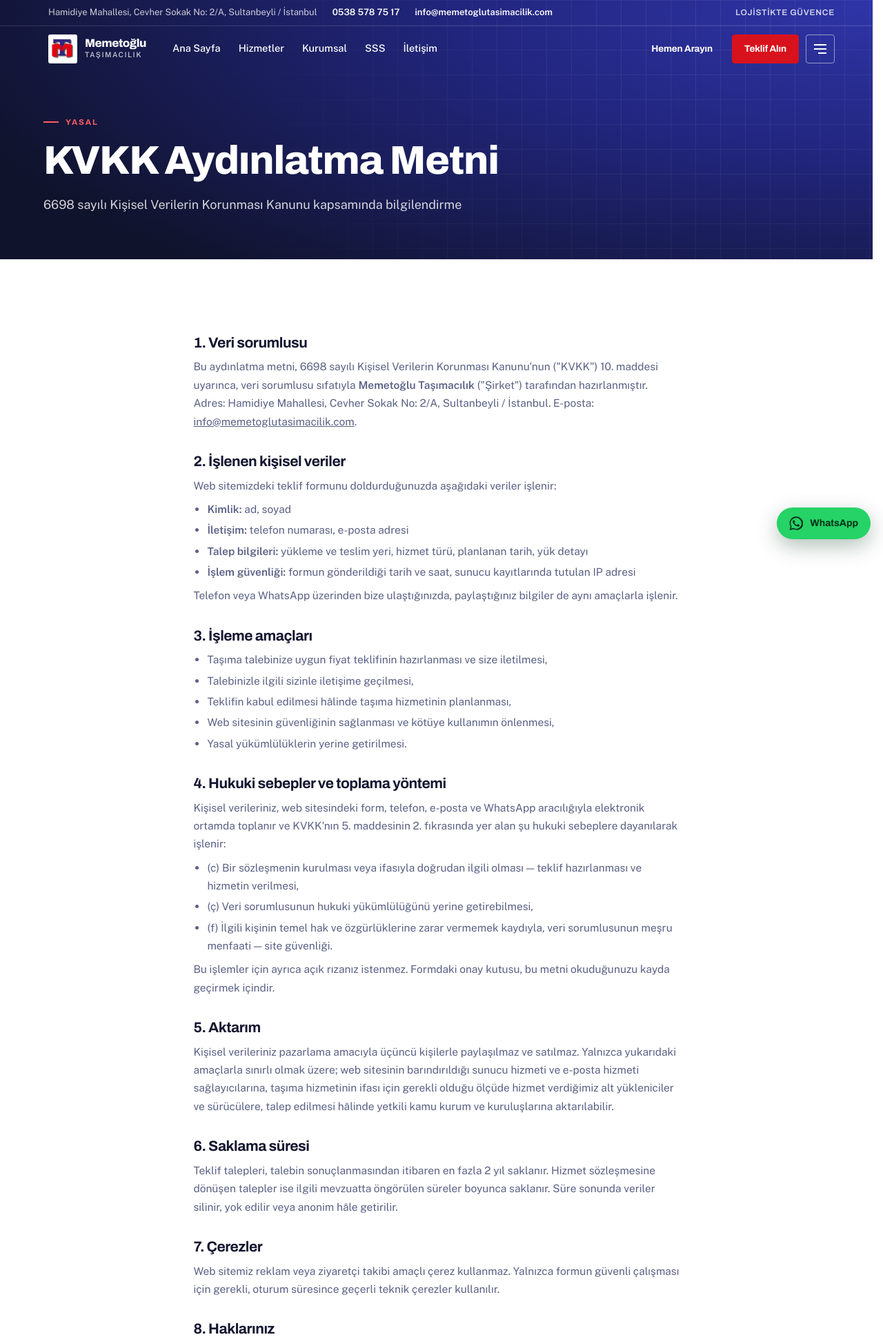
After one commit to hhkknn/Memetoglu_Tasimacilik, an ASP.NET Core app: page /kvkk in a window 1280 px wide. The commit adds this page. Shown: the top 1939 px of the page at 69% size. Run offline with ASP.NET Core 8, Linux system fonts and the light colour scheme.

Commit message:
KVKK aydınlatma metni sayfası ve teklif formuna onay kutusu ekle
- /kvkk: veri sorumlusu, işlenen veriler, amaç, hukuki sebep, aktarım,
  saklama süresi, çerezler, KVKK m.11 hakları ve başvuru yolu. Firma adı,
  adres ve e-posta panel ayarlarından gelir.
- Teklif formunda "aydınlatma metnini okudum" kutusu zorunlu; tarayıcı
  ve sunucu tarafında doğrulanır, onay zamanı talep e-postasına yazılır.
- Alt bilgiye ve site haritasına KVKK bağlantısı eklendi.

Co-Authored-By: Claude Opus 5.5 <noreply@anthropic.com>
Claude-Session: https://claude.ai/code/session_01AjMEkBdMWbfanoYEhWPeYF

```diff
--- a/Pages/Index.cshtml.cs
+++ b/Pages/Index.cshtml.cs
@@ -23,3 +23,4 @@ public sealed class IndexModel(ContentService icerik) : IcerikSayfasiModel(iceri
 public sealed class HizmetlerSayfaModel(ContentService icerik) : IcerikSayfasiModel(icerik);
 public sealed class KurumsalModel(ContentService icerik) : IcerikSayfasiModel(icerik);
 public sealed class SssModel(ContentService icerik) : IcerikSayfasiModel(icerik);
+public sealed class KvkkModel(ContentService icerik) : IcerikSayfasiModel(icerik);
--- /dev/null
+++ b/Pages/Kvkk.cshtml
@@ -0,0 +1,99 @@
+@page "/kvkk"
+@model KvkkModel
+@{
+    ViewData["Baslik"] = "KVKK Aydınlatma Metni";
+    ViewData["Aciklama"] = "6698 sayılı Kişisel Verilerin Korunması Kanunu kapsamında web sitesi ziyaretçileri ve teklif talep edenler için aydınlatma metni.";
+    var ayar = Model.Icerik.Settings;
+    var adres = ayar.Address.OneLine;
+}
+
+@*
+    Bu metin genel bir şablondur. Yayına almadan önce firmanın tam ticari
+    unvanı ve vergi bilgileri eklenmeli, bir hukukçuya kontrol ettirilmelidir.
+*@
+<main id="icerik">
+    <partial name="Sections/_SayfaBasligi" model="@(new SayfaBasligiVm("Yasal", "KVKK Aydınlatma Metni", "6698 sayılı Kişisel Verilerin Korunması Kanunu kapsamında bilgilendirme"))" />
+
+    <section class="section">
+        <div class="wrap legal">
+            <h2>1. Veri sorumlusu</h2>
+            <p>
+                Bu aydınlatma metni, 6698 sayılı Kişisel Verilerin Korunması Kanunu'nun ("KVKK") 10. maddesi
+                uyarınca, veri sorumlusu sıfatıyla <strong>@ayar.CompanyName</strong> ("Şirket") tarafından hazırlanmıştır.
+                Adres: @adres. E-posta: <a href="mailto:@ayar.Email">@ayar.Email</a>.
+            </p>
+
+            <h2>2. İşlenen kişisel veriler</h2>
+            <p>Web sitemizdeki teklif formunu doldurduğunuzda aşağıdaki veriler işlenir:</p>
+            <ul>
+                <li><strong>Kimlik:</strong> ad, soyad</li>
+                <li><strong>İletişim:</strong> telefon numarası, e-posta adresi</li>
+                <li><strong>Talep bilgileri:</strong> yükleme ve teslim yeri, hizmet türü, planlanan tarih, yük detayı</li>
+                <li><strong>İşlem güvenliği:</strong> formun gönderildiği tarih ve saat, sunucu kayıtlarında tutulan IP adresi</li>
+            </ul>
+            <p>Telefon veya WhatsApp üzerinden bize ulaştığınızda, paylaştığınız bilgiler de aynı amaçlarla işlenir.</p>
+
+            <h2>3. İşleme amaçları</h2>
+            <ul>
+                <li>Taşıma talebinize uygun fiyat teklifinin hazırlanması ve size iletilmesi,</li>
+                <li>Talebinizle ilgili sizinle iletişime geçilmesi,</li>
+                <li>Teklifin kabul edilmesi hâlinde taşıma hizmetinin planlanması,</li>
+                <li>Web sitesinin güvenliğinin sağlanması ve kötüye kullanımın önlenmesi,</li>
+                <li>Yasal yükümlülüklerin yerine getirilmesi.</li>
+            </ul>
+
+            <h2>4. Hukuki sebepler ve toplama yöntemi</h2>
+            <p>
+                Kişisel verileriniz, web sitesindeki form, telefon, e-posta ve WhatsApp aracılığıyla elektronik ortamda toplanır ve
+                KVKK'nın 5. maddesinin 2. fıkrasında yer alan şu hukuki sebeplere dayanılarak işlenir:
+            </p>
+            <ul>
+                <li>(c) Bir sözleşmenin kurulması veya ifasıyla doğrudan ilgili olması — teklif hazırlanması ve hizmetin verilmesi,</li>
+                <li>(ç) Veri sorumlusunun hukuki yükümlülüğünü yerine getirebilmesi,</li>
+                <li>(f) İlgili kişinin temel hak ve özgürlüklerine zarar vermemek kaydıyla, veri sorumlusunun meşru menfaati — site güvenliği.</li>
+            </ul>
+            <p>Bu işlemler için ayrıca açık rızanız istenmez. Formdaki onay kutusu, bu metni okuduğunuzu kayda geçirmek içindir.</p>
+
+            <h2>5. Aktarım</h2>
+            <p>
+                Kişisel verileriniz pazarlama amacıyla üçüncü kişilerle paylaşılmaz ve satılmaz. Yalnızca yukarıdaki amaçlarla sınırlı olmak üzere;
+                web sitesinin barındırıldığı sunucu hizmeti ve e-posta hizmeti sağlayıcılarına, taşıma hizmetinin ifası için gerekli olduğu ölçüde
+                hizmet verdiğimiz alt yükleniciler ve sürücülere, talep edilmesi hâlinde yetkili kamu kurum ve kuruluşlarına aktarılabilir.
+            </p>
+
+            <h2>6. Saklama süresi</h2>
+            <p>
+                Teklif talepleri, talebin sonuçlanmasından itibaren en fazla 2 yıl saklanır. Hizmet sözleşmesine dönüşen talepler ise ilgili
+                mevzuatta öngörülen süreler boyunca saklanır. Süre sonunda veriler silinir, yok edilir veya anonim hâle getirilir.
+            </p>
+
+            <h2>7. Çerezler</h2>
+            <p>
+                Web sitemiz reklam veya ziyaretçi takibi amaçlı çerez kullanmaz. Yalnızca formun güvenli çalışması için gerekli,
+                oturum süresince geçerli teknik çerezler kullanılır.
+            </p>
+
+            <h2>8. Haklarınız</h2>
+            <p>KVKK'nın 11. maddesi uyarınca Şirket'e başvurarak:</p>
+            <ul>
+                <li>Kişisel verilerinizin işlenip işlenmediğini öğrenme ve işlenmişse buna ilişkin bilgi talep etme,</li>
+                <li>İşlenme amacını ve amacına uygun kullanılıp kullanılmadığını öğrenme,</li>
+                <li>Yurt içinde veya yurt dışında aktarıldığı üçüncü kişileri bilme,</li>
+                <li>Eksik veya yanlış işlenmişse düzeltilmesini, KVKK'nın 7. maddesindeki şartlar çerçevesinde silinmesini veya yok edilmesini isteme,</li>
+                <li>Düzeltme, silme ve yok etme işlemlerinin verilerin aktarıldığı üçüncü kişilere bildirilmesini isteme,</li>
+                <li>Münhasıran otomatik sistemlerle analiz edilmesi suretiyle aleyhinize bir sonucun ortaya çıkmasına itiraz etme,</li>
+                <li>Kanuna aykırı işlenmesi sebebiyle zarara uğramanız hâlinde zararın giderilmesini talep etme</li>
+            </ul>
+            <p>haklarına sahipsiniz.</p>
+
+            <h2>9. Başvuru</h2>
+            <p>
+                Taleplerinizi, kimliğinizi tespit etmemizi sağlayacak bilgilerle birlikte yazılı olarak <strong>@adres</strong> adresine
+                veya <a href="mailto:@ayar.Email">@ayar.Email</a> adresine iletebilirsiniz. Başvurunuz, niteliğine göre en geç 30 gün içinde
+                ücretsiz olarak sonuçlandırılır.
+            </p>
+
+            <p class="legal-meta">Son güncelleme: @(new DateTime(2026, 10, 5).ToString("d MMMM yyyy", new System.Globalization.CultureInfo("tr-TR")))</p>
+        </div>
+    </section>
+</main>
--- a/Pages/Shared/_Layout.cshtml
+++ b/Pages/Shared/_Layout.cshtml
@@ -259,7 +259,7 @@
         </div>
 
         <div class="foot-bottom">
-            <span>© @DateTime.Now.Year @ayar.CompanyName. Tüm hakları saklıdır.</span>
+            <span>© @DateTime.Now.Year @ayar.CompanyName. Tüm hakları saklıdır. · <a href="/kvkk">KVKK Aydınlatma Metni</a></span>
             @if (!string.IsNullOrWhiteSpace(ayar.Slogan))
             {
                 <span>@ayar.Slogan</span>
--- a/Program.cs
+++ b/Program.cs
@@ -156,7 +156,7 @@ app.MapGet("/sitemap.xml", (ContentService icerik, HttpContext ctx) =>
 
     var sayfalar = new (string Yol, string Oncelik)[]
     {
-        ("/", "1.0"), ("/hizmetler", "0.9"), ("/kurumsal", "0.7"), ("/sss", "0.6"), ("/iletisim", "0.8"),
+        ("/", "1.0"), ("/hizmetler", "0.9"), ("/kurumsal", "0.7"), ("/sss", "0.6"), ("/iletisim", "0.8"), ("/kvkk", "0.3"),
     };
     var tarih = DateTime.Now.ToString("yyyy-MM-dd");
     var adresler = string.Concat(sayfalar.Select(s => $"""
--- a/wwwroot/css/style.css
+++ b/wwwroot/css/style.css
@@ -766,3 +766,18 @@ html.menu-open .side-nav a{opacity:1;transform:none;transition-delay:calc(var(--
   .svc-mini-hepsi a{flex-direction:row;align-items:center}
 }
 .cta-band{border-top:1px solid rgba(237,239,250,.1)}
+
+/* KVKK onay kutusu: kutu solda, metin sağda akar. */
+.kvkk-onay{display:flex;flex-direction:row;align-items:flex-start;gap:10px;margin:4px 0 16px}
+.kvkk-onay input{flex:none;width:18px;height:18px;padding:0;margin-top:2px;accent-color:var(--navy)}
+.kvkk-onay label{font-size:13px;line-height:1.5;color:var(--muted);font-weight:400;text-transform:none;letter-spacing:0}
+.kvkk-onay a{color:var(--navy);font-weight:600}
+
+/* Yasal metin sayfası */
+.legal{max-width:76ch}
+.legal h2{font-size:21px;font-weight:700;margin:34px 0 10px}
+.legal p,.legal li{color:var(--muted);font-size:15.5px;line-height:1.7}
+.legal ul{padding-left:20px;margin:8px 0}
+.legal li{margin:4px 0}
+.legal .legal-meta{font-size:13px;color:var(--muted);border-top:1px solid var(--line);margin-top:40px;padding-top:16px}
+.foot-bottom a{color:inherit;text-underline-offset:3px}
```
Also changed, not shown: Pages/Iletisim.cshtml.cs (+10 -0 lines), Pages/Shared/Sections/_Contact.cshtml (+9 -0 lines).
